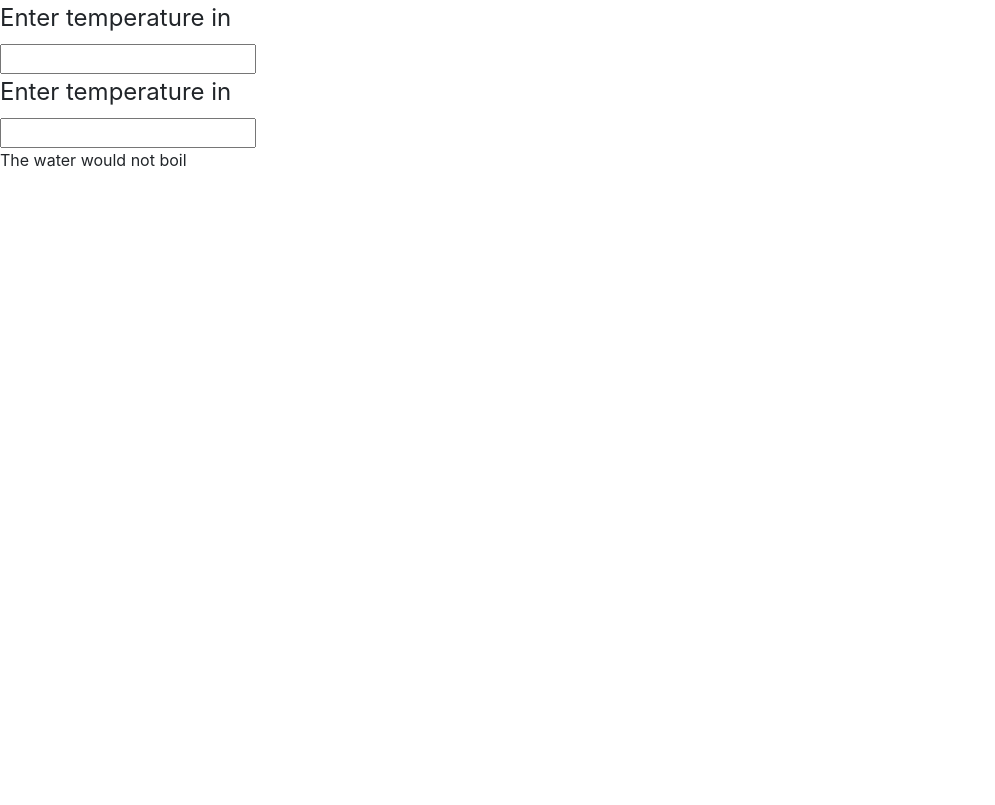
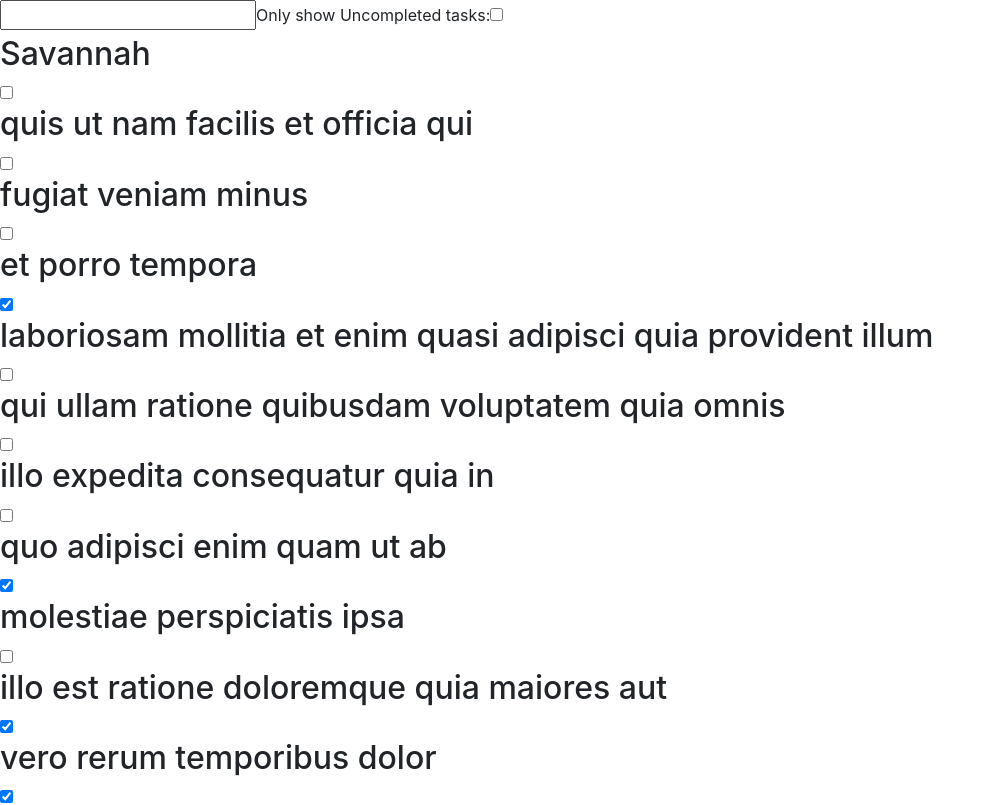
Before and after one commit to savannahvaith/CNE20SEPT-React, a React (Create React App) app in the folder cne_demos/: page / in a window 1280 px wide. Shown: the top 805 px of the page, without its empty margins (0-995 px from the left). Built offline with nearby package versions, Linux system fonts and the light colour scheme.

Commit message:
Updated filter example

```diff
--- a/cne_demos/src/App.js
+++ b/cne_demos/src/App.js
@@ -2,13 +2,20 @@
 import './Resources/CSS/Todo.css'
 import 'bootstrap/dist/css/bootstrap.min.css';
 import Calculator from './Components/06-Lifting-State/Exercise/Calculator';
+import Clock from './Components/07-LifeCycle/Clock';
+import Clock2 from './Components/04-State/Clock';
+import Search from './Components/06-Lifting-State/Search';
+import SearchableList from './Components/06-Lifting-State/SearchableList';
 
 
 
 function App() {
   return (
       <>
-        <Calculator/>
+        {/* <Calculator/> */}
+        {/* <Clock/>
+        <Clock2/> */}
+        <SearchableList/>
       </>
   );
 }
--- a/cne_demos/src/Components/04-State/Clock.jsx
+++ b/cne_demos/src/Components/04-State/Clock.jsx
@@ -1,7 +1,7 @@
 import React, {useState} from 'react';
 import { useEffect } from 'react';
 
-const Clock = () => {
+const Clock2 = () => {
 
     let [date,setDate] = useState(new Date().toLocaleTimeString());
 
@@ -24,4 +24,4 @@ const Clock = () => {
     )
 }
 
-export default Clock;
+export default Clock2;
--- a/cne_demos/src/Components/06-Lifting-State/List.jsx
+++ b/cne_demos/src/Components/06-Lifting-State/List.jsx
@@ -1,10 +1,20 @@
 import React from 'react';
 
-const List = ({ list, stateQuery}) => {
+const List = ({ list, stateQuery, check}) => {
 
     const byQuery = stateQuery => list => !stateQuery || list.title.toLowerCase().includes(stateQuery.toLowerCase());
 
-    const filteredList = list.filter(byQuery(stateQuery));
+    const checked = check => list => list.completed === !check;
+
+    let filteredList;
+
+    if(check){
+        filteredList = list.filter(checked(check)).filter(byQuery(stateQuery));
+    }else{
+        filteredList = list.filter(byQuery(stateQuery));
+    }
+
+    console.log(filteredList);
 
     return (
         <>
--- a/cne_demos/src/Components/06-Lifting-State/Search.jsx
+++ b/cne_demos/src/Components/06-Lifting-State/Search.jsx
@@ -1,9 +1,13 @@
 import React from 'react';
 
-const Search = ({stateQuery, updateState}) => {
+const Search = ({ stateQuery, updateState , check, updateCheck}) => {
 
-    return(
-        <input type="text" value={stateQuery} onChange={updateState}/>
+    return (
+        <>
+            <input type="text" value={stateQuery} onChange={updateState} />
+            <label> Only show Uncompleted tasks:</label>
+            <input type="checkbox" checked={check} onChange={updateCheck} />
+        </>
     )
 }
 
--- a/cne_demos/src/Components/06-Lifting-State/SearchableList.jsx
+++ b/cne_demos/src/Components/06-Lifting-State/SearchableList.jsx
@@ -6,14 +6,19 @@ import Search from './Search';
 const SearchableList = () => {
 
     const [query, setQuery] = useState(``);
+    const [check, setCheck] = useState(false);
+
     const handleQuery = e => {
         setQuery(e.target.value);
+    }
+    const handleCheck = e => {
+        setCheck(!check);
     }
 
     return (
         <div>
-            <Search stateQuery={query} updateState={handleQuery} />
-            <List list={list} stateQuery={query}/>
+            <Search stateQuery={query} updateState={handleQuery} updateCheck={handleCheck} />
+            <List list={list} stateQuery={query} check={check}/>
         </div>
     )
 }
```
Also changed, not shown: 1 other file (tests, documents, lock files or other folders).
